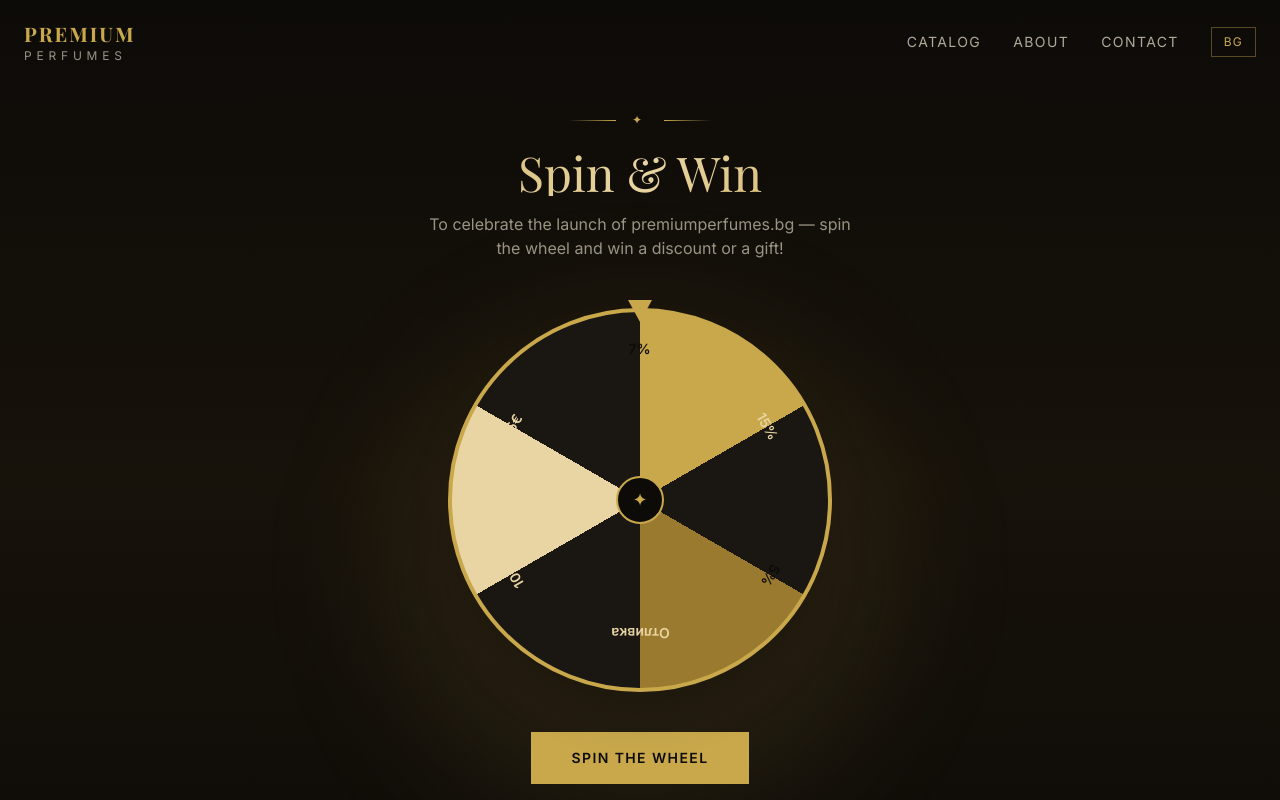
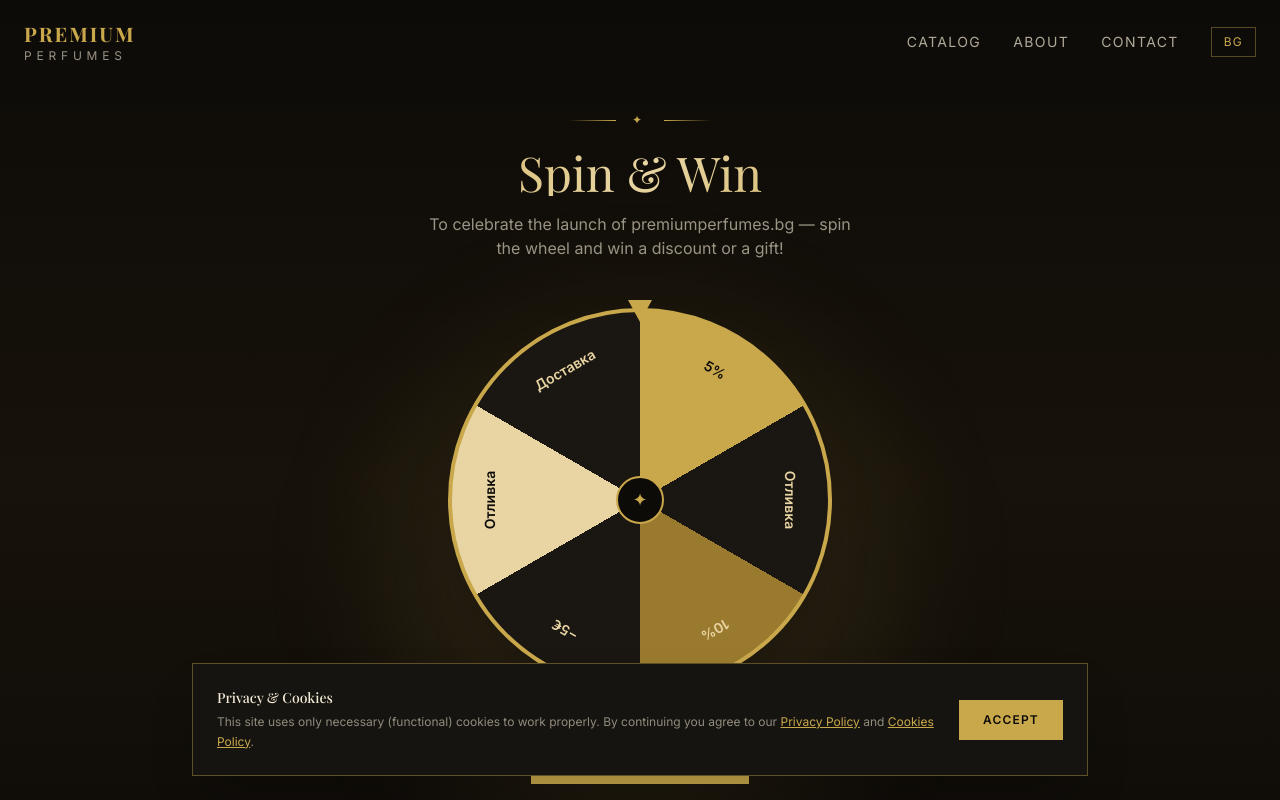
Before and after one commit to DenislavB/premiumperfumes-catalog, a Next.js app: page /en/spin in a window 1280 px wide. Shown: the top 800 px of the page. Built offline with nearby package versions, Linux system fonts and the light colour scheme; a web font is replaced by a local one.

Commit message:
cookie consent popup, fix wheel label alignment, swap prizes to отливка + безплатна доставка

```diff
--- a/app/[locale]/layout.tsx
+++ b/app/[locale]/layout.tsx
@@ -3,6 +3,7 @@ import { getMessages } from "next-intl/server";
 import { notFound } from "next/navigation";
 import Navbar from "@/components/Navbar";
 import Footer from "@/components/Footer";
+import CookieConsent from "@/components/CookieConsent";
 
 const locales = ["en", "bg"];
 
@@ -22,6 +23,7 @@ export default async function LocaleLayout({
       <Navbar />
       <main className="flex-1">{children}</main>
       <Footer />
+      <CookieConsent />
     </NextIntlClientProvider>
   );
 }
--- /dev/null
+++ b/components/CookieConsent.tsx
@@ -0,0 +1,57 @@
+"use client";
+
+import { useState, useEffect } from "react";
+import { useLocale } from "next-intl";
+
+const KEY = "pp_cookie_consent_v1";
+
+export default function CookieConsent() {
+  const locale = useLocale();
+  const bg = locale === "bg";
+  const [show, setShow] = useState(false);
+
+  useEffect(() => {
+    try {
+      if (!localStorage.getItem(KEY)) setShow(true);
+    } catch {
+      /* ignore */
+    }
+  }, []);
+
+  const accept = () => {
+    try {
+      localStorage.setItem(KEY, new Date().toISOString());
+    } catch {
+      /* ignore */
+    }
+    setShow(false);
+  };
+
+  if (!show) return null;
+
+  return (
+    <div className="fixed bottom-0 left-0 right-0 z-[120] p-4 md:p-6">
+      <div className="max-w-4xl mx-auto bg-[#161410] border border-[#C9A84C]/40 shadow-2xl p-5 md:p-6 flex flex-col md:flex-row md:items-center gap-4">
+        <div className="flex-1">
+          <p className="text-[#F5ECD7] text-sm font-medium mb-1" style={{ fontFamily: "var(--font-playfair)" }}>
+            {bg ? "Поверителност и бисквитки" : "Privacy & Cookies"}
+          </p>
+          <p className="text-[#F5ECD7]/55 text-xs leading-relaxed">
+            {bg
+              ? "Този сайт използва само необходими (функционални) бисквитки за правилната си работа. Като продължавате, се съгласявате с нашите "
+              : "This site uses only necessary (functional) cookies to work properly. By continuing you agree to our "}
+            <a href={`/${locale}/privacy`} className="text-[#C9A84C] underline">{bg ? "Политика за поверителност" : "Privacy Policy"}</a>
+            {bg ? " и " : " and "}
+            <a href={`/${locale}/cookies`} className="text-[#C9A84C] underline">{bg ? "Политика за бисквитки" : "Cookies Policy"}</a>.
+          </p>
+        </div>
+        <button
+          onClick={accept}
+          className="flex-shrink-0 px-6 py-3 bg-[#C9A84C] text-[#0D0B08] text-xs font-bold tracking-widest uppercase hover:bg-[#E8D5A3] transition-colors"
+        >
+          {bg ? "Приемам" : "Accept"}
+        </button>
+      </div>
+    </div>
+  );
+}
--- a/components/SpinWheel.tsx
+++ b/components/SpinWheel.tsx
@@ -5,13 +5,6 @@ import { useLocale } from "next-intl";
 import { PRIZES } from "@/lib/prizes";
 
 const SEG = 360 / PRIZES.length;
-
-function shortLabel(i: number) {
-  const p = PRIZES[i];
-  if (p.type === "percent") return `${p.value}%`;
-  if (p.type === "fixed") return `−${p.value}€`;
-  return "Отливка";
-}
 
 export default function SpinWheel() {
   const locale = useLocale();
@@ -98,17 +91,16 @@ export default function SpinWheel() {
             const center = i * SEG + SEG / 2;
             const light = p.color === "#E8D5A3" || p.color === "#C9A84C";
             return (
-              <div key={i} className="absolute left-1/2 top-1/2 origin-left"
-                style={{ transform: `rotate(${center}deg)`, width: "50%", height: "1px" }}>
+              <div
+                key={i}
+                className="absolute top-0 left-1/2 h-1/2 origin-bottom pointer-events-none"
+                style={{ transform: `translateX(-50%) rotate(${center}deg)` }}
+              >
                 <span
-                  className="absolute text-xs md:text-sm font-bold whitespace-nowrap"
-                  style={{
-                    right: "14%",
-                    transform: "translateY(-50%) rotate(90deg)",
-                    color: light ? "#0D0B08" : "#E8D5A3",
-                  }}
+                  className="block text-[11px] md:text-sm font-bold whitespace-nowrap mt-5 md:mt-7"
+                  style={{ color: light ? "#0D0B08" : "#E8D5A3" }}
                 >
-                  {shortLabel(i)}
+                  {p.short}
                 </span>
               </div>
             );
--- a/lib/prizes.ts
+++ b/lib/prizes.ts
@@ -1,6 +1,7 @@
 export type Prize = {
   label: string;     // Bulgarian label (stored)
   labelEn: string;
+  short: string;     // short label shown on the wheel
   type: "percent" | "fixed" | "freebie";
   value: number;     // percent or EUR; 0 for freebie
   weight: number;    // relative probability
@@ -9,12 +10,12 @@ export type Prize = {
 
 // Order = wheel segment order (index 0 at the top, going clockwise)
 export const PRIZES: Prize[] = [
-  { label: "5% отстъпка",       labelEn: "5% off",       type: "percent", value: 5,  weight: 26, color: "#C9A84C" },
-  { label: "Безплатна отливка", labelEn: "Free decant",  type: "freebie", value: 0,  weight: 14, color: "#1A1612" },
-  { label: "10% отстъпка",      labelEn: "10% off",      type: "percent", value: 10, weight: 22, color: "#9A7A2E" },
-  { label: "−5 € отстъпка",     labelEn: "€5 off",       type: "fixed",   value: 5,  weight: 18, color: "#1A1612" },
-  { label: "7% отстъпка",       labelEn: "7% off",       type: "percent", value: 7,  weight: 16, color: "#E8D5A3" },
-  { label: "15% отстъпка",      labelEn: "15% off",      type: "percent", value: 15, weight: 4,  color: "#1A1612" },
+  { label: "5% отстъпка",       labelEn: "5% off",        short: "5%",       type: "percent", value: 5,  weight: 26, color: "#C9A84C" },
+  { label: "Безплатна отливка", labelEn: "Free decant",   short: "Отливка",  type: "freebie", value: 0,  weight: 16, color: "#1A1612" },
+  { label: "10% отстъпка",      labelEn: "10% off",       short: "10%",      type: "percent", value: 10, weight: 22, color: "#9A7A2E" },
+  { label: "−5 € отстъпка",     labelEn: "€5 off",        short: "−5€",      type: "fixed",   value: 5,  weight: 18, color: "#1A1612" },
+  { label: "Безплатна отливка", labelEn: "Free decant",   short: "Отливка",  type: "freebie", value: 0,  weight: 14, color: "#E8D5A3" },
+  { label: "Безплатна доставка", labelEn: "Free shipping", short: "Доставка", type: "freebie", value: 0,  weight: 4,  color: "#1A1612" },
 ];
 
 // Weighted random prize index
```
